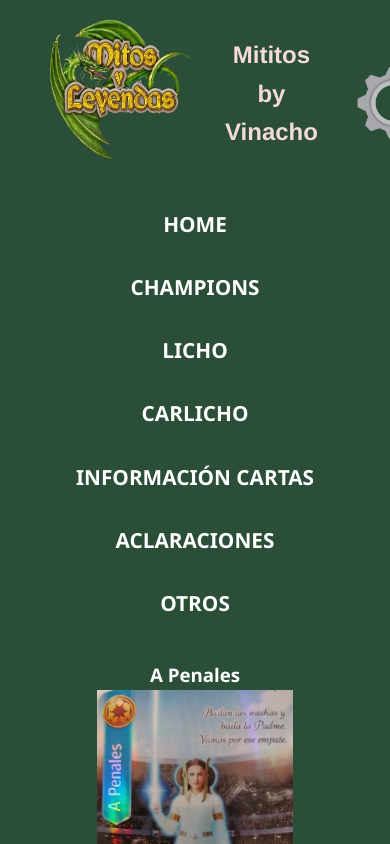
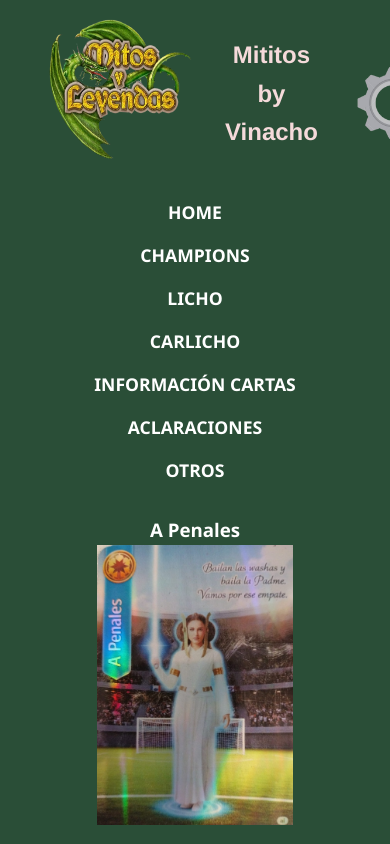
Before and after one commit to Iberco91/myl-vinacho, a React (Vite) app: page / in a window 390 px wide. Shown: the top 844 px of the page. Built offline with nearby package versions, Linux system fonts and the light colour scheme.

Commit message:
Ajuste del responsivo del nav

```diff
--- a/public/index.css
+++ b/public/index.css
@@ -120,6 +120,18 @@ nav ul li:hover {
 
 /* Media query para el responsivo */
 /* --- 1. TABLETS Y CELULARES GRANDES (Menos de 900px) --- */
+@media (max-width: 1030px) {
+    .secciones {
+        flex-wrap: wrap;       /* Permite que las palabras bajen a una segunda fila si no caben */
+        gap: 15px;             /* Reducimos el espacio entre opciones (estaba en 30px) */
+        justify-content: center;
+        padding: 10px;
+    }
+
+    nav ul li {
+        font-size: 1.1rem;     /* Achicamos un poco la letra (estaba en 1.3rem) */
+    }
+}
 @media (max-width: 900px) {
   .imag-equipos {
     display: flex;
```
